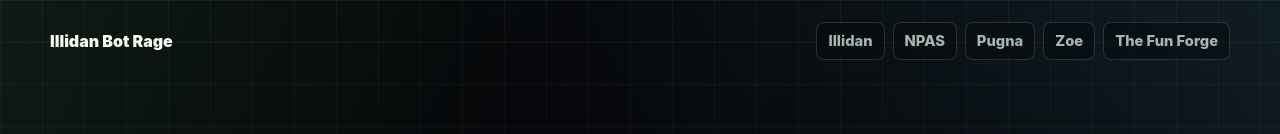
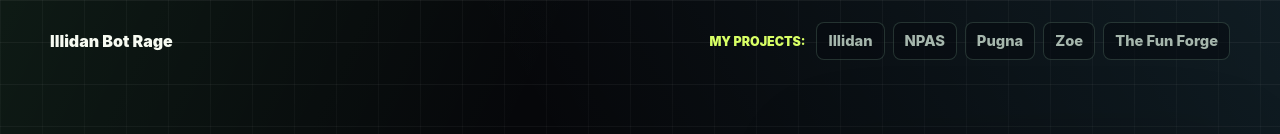
Before and after one commit to provnir/BotRage.me, a plain HTML site: page index.html in a window 1280 px wide. Shown: the top 134 px of the page. Drawn offline with Linux system fonts and the light colour scheme.

Commit message:
Label project navigation

```diff
--- a/index.html
+++ b/index.html
@@ -16,6 +16,7 @@
     <header class="site-nav shell">
       <a class="brand" href="index.html">Illidan Bot Rage</a>
       <nav aria-label="Site navigation">
+        <span class="nav-label">My projects:</span>
         <a href="illidan.html">Illidan</a>
         <a href="npas.html">NPAS</a>
         <a href="pugna.html">Pugna</a>
--- a/styles.css
+++ b/styles.css
@@ -109,6 +109,16 @@ body {
   flex-wrap: wrap;
   justify-content: flex-end;
   gap: 8px;
+}
+
+.nav-label {
+  align-self: center;
+  padding: 9px 3px 9px 0;
+  color: var(--acid);
+  font-size: 0.78rem;
+  font-weight: 950;
+  text-transform: uppercase;
+  white-space: nowrap;
 }
 
 .site-nav nav a {
```
Also changed, not shown: fun.html (+1 -0 lines), illidan.html (+1 -0 lines), npas.html (+1 -0 lines), pugna.html (+1 -0 lines), zoe.html (+1 -0 lines).
